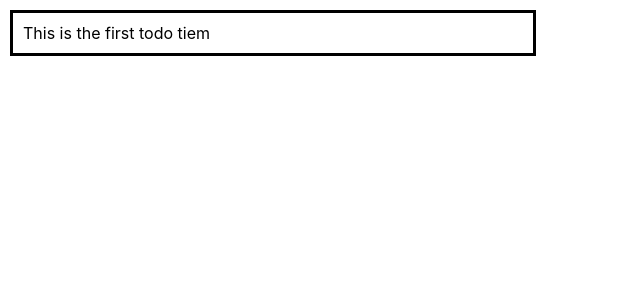
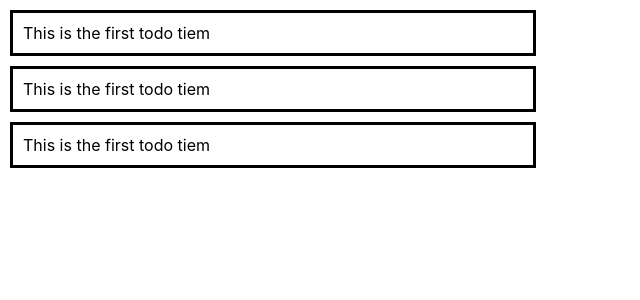
Before and after one commit to AFS-Bootcamp-202207-Class-1-2/to-do-list-redux, a React (Create React App) app: page / in a window 1280 px wide. Shown: the top 300 px of the page, without its empty margins (0-640 px from the left). Built offline with nearby package versions, Linux system fonts and the light colour scheme.

Commit message:
feat: ToDoGroup

```diff
--- a/src/App.js
+++ b/src/App.js
@@ -1,11 +1,12 @@
 import logo from './logo.svg';
 import './App.css';
 import TodoItem from './component/TodoItem';
+import TodoGroup from './component/TodoGroup';
 
 function App() {
   return (
     <div className="App">
-      <TodoItem/>
+      <TodoGroup/>
     </div>
   );
 }
--- /dev/null
+++ b/src/component/TodoGroup.jsx
@@ -0,0 +1,13 @@
+import TodoItem from "./TodoItem";
+
+function TodoGroup() {
+    return (
+        <div>
+            <TodoItem></TodoItem>
+            <TodoItem></TodoItem>
+            <TodoItem></TodoItem>
+        </div>
+    )
+}
+
+export default TodoGroup
```
